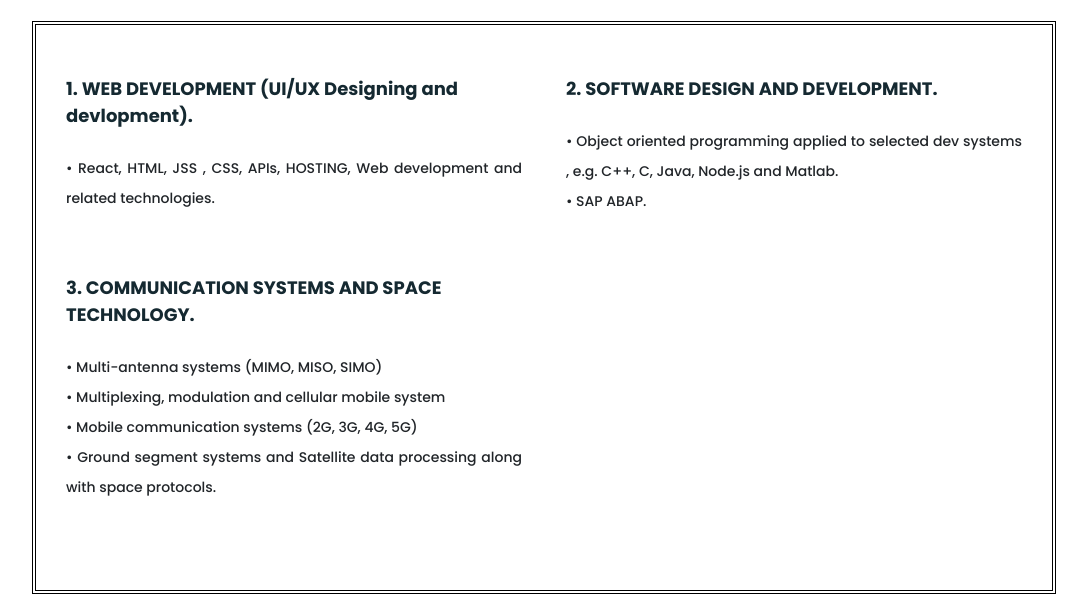
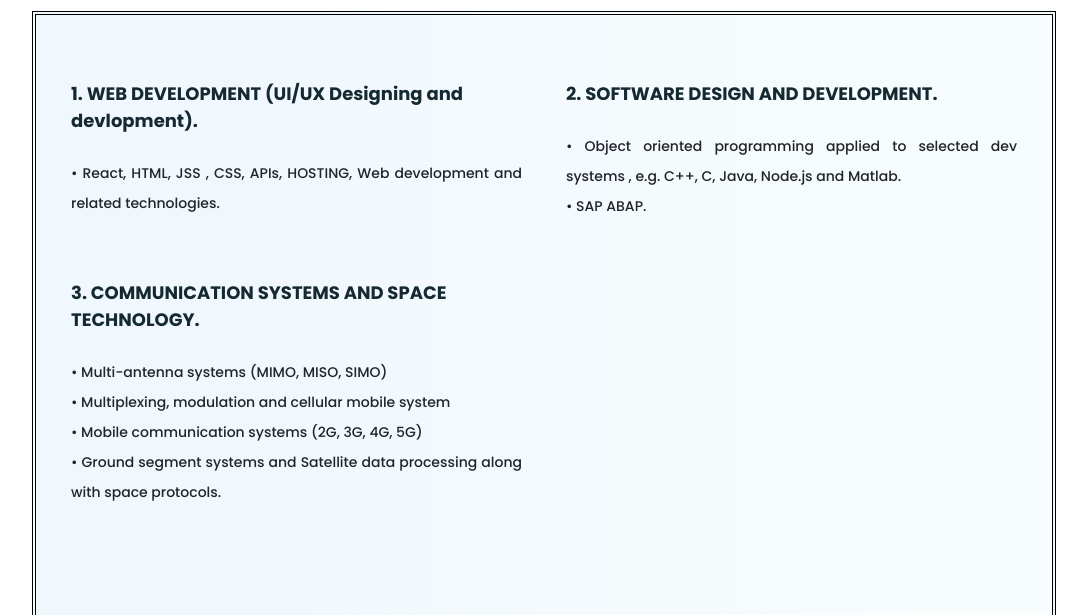
Before and after one commit to Pallavi-GR/Portfolio-Pallavi_GR, a website built with Parcel: page interests.html in a window 1280 px wide. Shown: the part 75-690 px from the top of the page, without its empty margins (96-1183 px from the left). Built offline with nearby package versions, Linux system fonts and the light colour scheme.

Commit message:
added color

```diff
--- a/interests.html
+++ b/interests.html
@@ -59,7 +59,7 @@
     </div>
 
     <!-- About Me -->
-
+<div class="border-body">
     <div class="content-container container">
       <div class="row">
 
@@ -99,6 +99,7 @@
 
       </div>
     </div>
+  </div>
 
     <footer>
       <div class="d-flex justify-content-center mb-5">
--- a/styles/interests.css
+++ b/styles/interests.css
@@ -1,7 +1,6 @@
 .content-container {
   padding: 60px 20px;
   margin: 10px auto;
-  border: 4px double black;
 }
 
 .content h1 {
@@ -32,3 +31,10 @@
 .content h3:hover {
   color: rgb(119, 159, 170);
 }
+
+.border-body{
+border: 4px double black;
+ background: linear-gradient(90deg, rgb(241, 248, 253) 20%, rgb(247, 252, 253) 86%);
+ padding: auto auto;
+ margin: auto auto;
+}
--- a/styles/portfolio.css
+++ b/styles/portfolio.css
@@ -21,6 +21,7 @@ body {
 .border-body {
   border: 4px double black;
   padding: 5px 5px 30px 5px;
+  background: linear-gradient(90deg, rgb(241, 248, 253) 20%, rgb(247, 252, 253) 86%);
 }
 
 .body::before {
```
